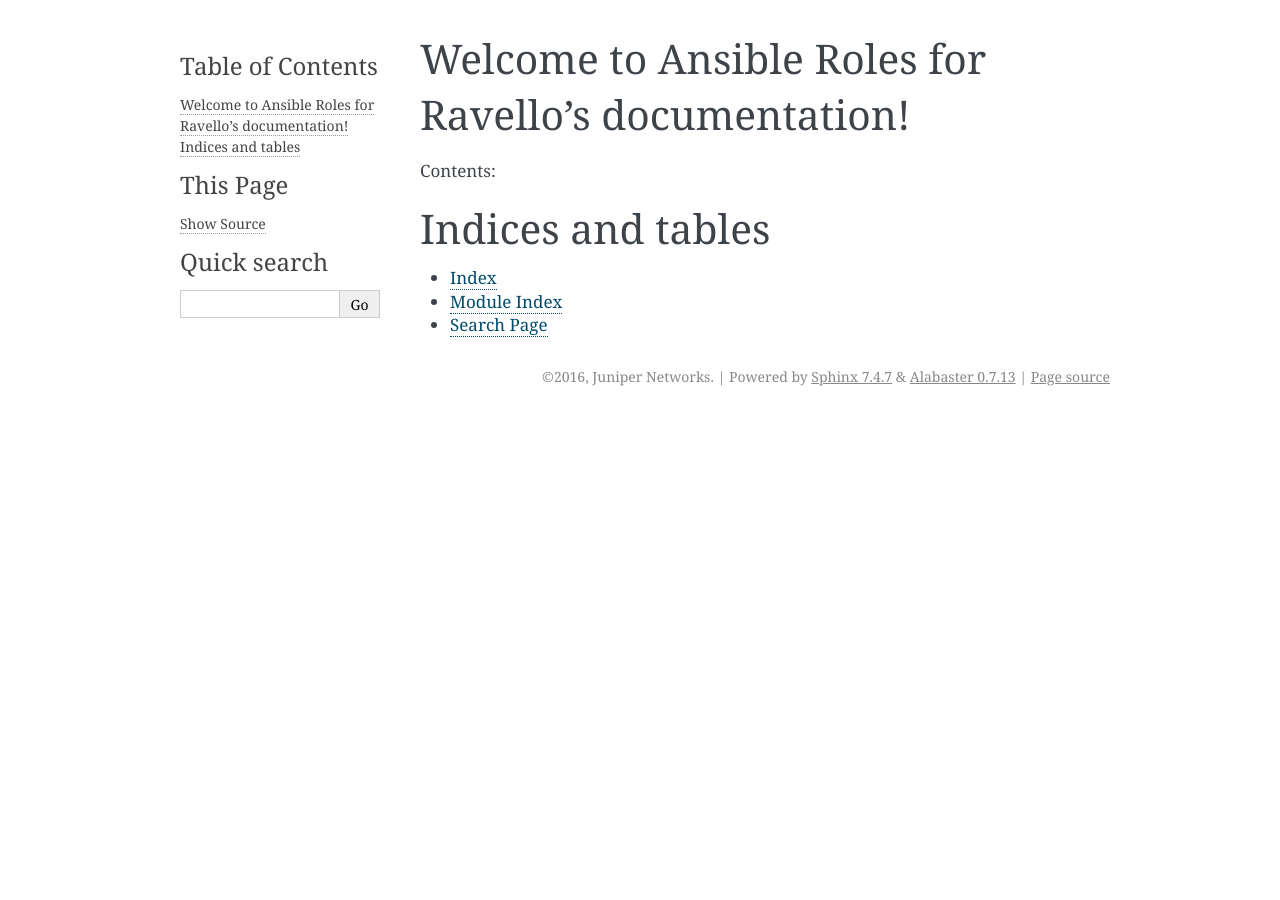
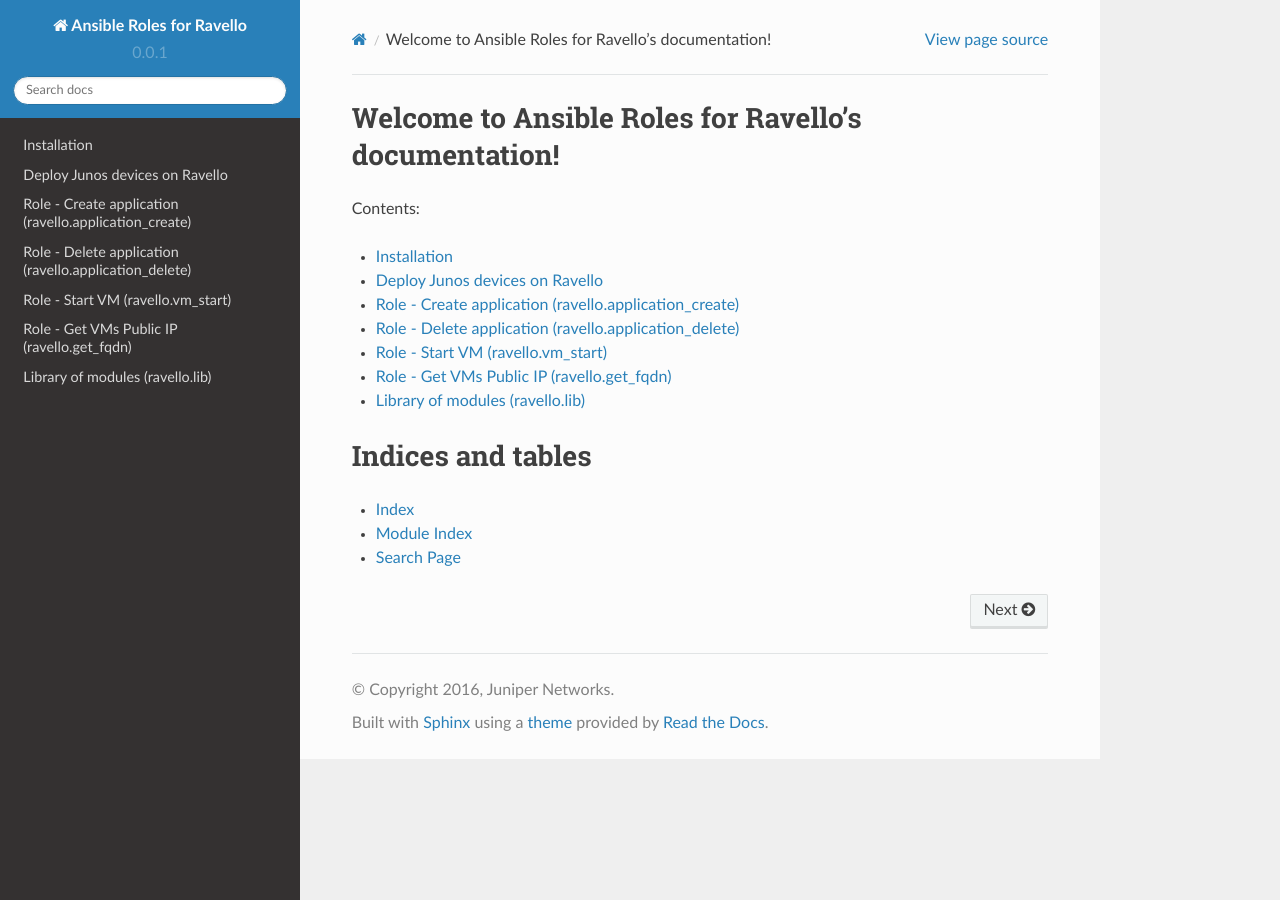
Before and after one commit to Apstra/ravello-ansible, a Sphinx documentation site: the page built from docs/index.rst, in a window 1280 px wide. Built offline with Sphinx 7.4.7 and the Read the Docs theme 2.0.0, drawn with Linux system fonts in a browser that asks for light colours.

```diff
--- a/docs/conf.py
+++ b/docs/conf.py
@@ -118,11 +118,16 @@ todo_include_todos = True
 
 
 # -- Options for HTML output ----------------------------------------------
+# -- Options for HTML output ----------------------------------------------
+import sphinx_rtd_theme
+
+html_theme = "sphinx_rtd_theme"
+html_theme_path = [sphinx_rtd_theme.get_html_theme_path()]
 
 # The theme to use for HTML and HTML Help pages.  See the documentation for
 # a list of builtin themes.
 #
-html_theme = 'alabaster'
+# html_theme = 'alabaster'
 
 # Theme options are theme-specific and customize the look and feel of a theme
 # further.  For a list of options available for each theme, see the
--- a/docs/index.rst
+++ b/docs/index.rst
@@ -1,17 +1,18 @@
-.. Ansible Roles for Ravello documentation master file, created by
-   sphinx-quickstart on Sat Sep  3 17:36:22 2016.
-   You can adapt this file completely to your liking, but it should at least
-   contain the root `toctree` directive.
-
 Welcome to Ansible Roles for Ravello's documentation!
 =====================================================
 
 Contents:
 
 .. toctree::
-   :maxdepth: 2
+   :maxdepth: 1
 
-
+   install
+   junos
+   ravello_application_create
+   ravello_application_delete
+   ravello_vm_start
+   ravello_get_fqdn
+   ravello_lib
 
 Indices and tables
 ==================
--- /dev/null
+++ b/docs/junos.rst
@@ -0,0 +1,47 @@
+Deploy Junos devices on Ravello
+===============================
+
+How to install VQFX in Ravello
+------------------------------
+
+1. Download both OVAs for both RE and PFE
+2. Upload both OVA files to Ravello using ``Ravello import tool``
+
+Once both OVA have been uploaded, you need to update their caracteristics
+- system > Configure 2G ram
+- system > Configure 2 CPU
+- system > Set timeout to 5min
+- system > Change disk size to 4094
+
+How to install vMX in Ravello
+-----------------------------
+
+1. Download vMX-ESXi tar from Juniper.net
+2. Extract Tarball to access the 2 OVA Files
+3. Upload both OVA files to Ravello ``Ravello import tool``
+
+Once both OVA have been uploaded, you need to update their caracteristics
+
+For Control Plane VM (VCP)
+- system  > Set CPU to 2
+- system  > Set Ram to 2
+- network > Change all NIC to VirtIO
+
+For Dataplane VM (VFPC)
+ - system  > Set 4 vCPU
+ - system  > Set Ram to 8G
+ - network > Change all NIC to VirtIO
+
+ .. NOTE::
+   For vMX VCP, the console is not working by default, you have to enable it by using the virtual keyboard ``ctrl + alt + 2``
+
+Interfaces mapping for VMX
+^^^^^^^^^^^^^^^^^^^^^^^^^^
+VCP
+- FXP
+- Connection to PFE
+
+VFCP
+- Mgmt
+- Connection to PFE
+- Dataplane ports
--- /dev/null
+++ b/docs/ravello_application_create.rst
@@ -0,0 +1,89 @@
+Role - Create application (ravello.application_create)
+======================================================
+
+This role will create automatically an application on Ravella based on your ansible project.
+By default, each host in the Ansible inventory will be converted into a VM on ravello.
+
+.. NOTE::
+  Most of the execution is done **Per host/VM** as per Ansible principle. As a results,
+  it's possible to control which VM will be created by limiting the execution using ``--limit``
+
+Define your VM
+---------------
+
+For each, VM you want to define the name of the base image to use.
+This operation is done by using the variable ``ravello_image``
+The value of this variable but match exactly the name of a VM in your inventory.
+
+Below an example where the variable is defined in the inventory file directly
+
+.. code-block:: text
+
+    [spine]
+    spine1     mgmt_ip=10.0.0.11   id=11
+    spine2     mgmt_ip=10.0.0.21   id=21
+
+    [spine:vars]
+    ravello_image=vqfx10k-re-15.1X53-D60
+
+Define your physical layout
+----------------------------
+
+To define your physical topology,
+you need to provide the mapping for each interface of each VM in the variable ``ravello_topology``.
+
+For each VM:
+- The name need to match the name defined in the inventory
+- The interface mapping needs to be define in order as a list starting from the first interface.
+
+For each interface, you need to provide a dict to indicate where the interface should be connected.
+A L1 link is defined by an ``ID``, if you want to connect 2 interfaces together, you need to assign them the same ``ID``
+
+.. code-block:: yaml
+
+    link: "link_id" or "dhcp-public"
+    type: (optional) [virtio, default etc ..]
+
+.. NOTE::
+  it's possible to connect more than 2 interfaces together by assigning the same ID to more than 2 interfaces
+
+
+Example:
+
+.. code-block:: yaml
+
+    ravello_topology:
+      leaf1:
+        - link: dhcp-public
+        - link: 91
+        - null
+        - link: 11
+
+      leaf2:
+        - link: dhcp-public
+        - link: 92
+        - null
+        - link: 11
+        - link: 12
+        - link: 13
+
+
+
+Create the playbook
+-------------------
+
+Execution
+---------
+
+The Ravello API doesn't allow multiple concurrents that are doing modification for the same application.
+So to avoid any issue due to Ansible paralelle execution, you need to reduce the number of fork to 1 using ``--forks=1``
+
+.. code-block:: text
+
+    ansible-playbook pb.rav.create.yaml --forks=1
+
+It's possible to limit the execution of the playbook to a subset of VMs
+
+.. code-block:: text
+
+    ansible-playbook pb.rav.create.yaml --forks=1 --limit=leaf
--- /dev/null
+++ b/docs/ravello_application_delete.rst
@@ -0,0 +1,4 @@
+Role - Delete application (ravello.application_delete)
+======================================================
+
+This role will delete an application on Ravello
--- /dev/null
+++ b/docs/ravello_get_fqdn.rst
@@ -0,0 +1,13 @@
+Role - Get VMs Public IP (ravello.get_fqdn)
+======================================================
+
+This role will collect the public IP address from all the VMs from Ravello.
+The result will be returned in the variable ``ravello_public_ip.json.value``.
+
+You're free to use it, "as it" or to save it in a file for further use.
+
+
+Default Value
+-------------
+
+Insert here default value used by the role
--- /dev/null
+++ b/docs/ravello_lib.rst
@@ -0,0 +1,67 @@
+Library of modules (ravello.lib)
+================================
+
+This role is a library of small Ansible modules to help interact with the Ravello API
+
+ravello_addvm
+--------------
+
+Add a new VM to an existing application and return the newly created VM
+
+.. code-block:: yaml
+
+    ravello_addvm:
+      appId: "{{ app.json.id }}"
+      baseVmId: "{{ image.json.baseVmId }}"
+      user: "{{ login.username }}"
+      password: "{{ login.password }}"
+
+ravello_get_app
+---------------
+
+Retrieve the ID of an application based on its name
+
+.. code-block:: yaml
+
+    ravello_get_app:
+      application_name: "{{ ravello.app_name }}"
+      user: "{{ login.username }}"
+      password: "{{ login.password }}"
+
+ravello_get_image
+-----------------
+
+Retrieve the ID of an image based on its name
+
+.. code-block:: yaml
+
+    ravello_get_image:
+      image_name: "{{ ravello_image }}"
+      user: "{{ login.username }}"
+      password: "{{ login.password }}"
+
+
+ravello_get_keypair
+-------------------
+
+Retrieve the ID of a key pair based on its name
+
+.. code-block:: yaml
+
+    ravello_get_keypair:
+      keypair_name: "{{ ravello_key_pair }}"
+      user: "{{ login.username }}"
+      password: "{{ login.password }}"
+
+ravello_get_vm
+--------------
+
+Retrieve the ID of a VM based on its name
+
+.. code-block:: yaml
+
+    ravello_get_vm:
+      application_id: "{{ app.json.id }}"
+      vm_name: "{{ inventory_hostname }}"
+      user: "{{ login.username }}"
+      password: "{{ login.password }}"
--- /dev/null
+++ b/docs/ravello_vm_start.rst
@@ -0,0 +1,13 @@
+Role - Start VM  (ravello.vm_start)
+======================================================
+
+This role will start the VM as part of an application in Ravello.
+If the Application is has not beem published already, the role will take care of it.
+
+
+
+
+Default Value
+-------------
+
+Insert here default value used by the role
--- /dev/null
+++ b/docs/requirements.txt
@@ -0,0 +1,2 @@
+sphinxcontrib-fulltoc
+sphinx_rtd_theme
```
Also changed, not shown: docs/install.rst (added, +25 -0 lines).
